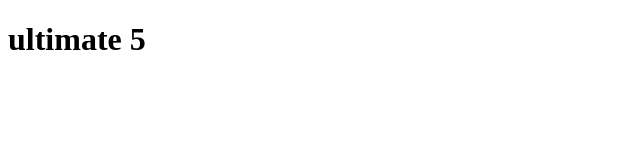
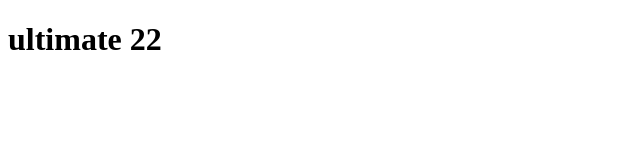
Before and after one commit to bibihajra/ultimate, a plain HTML site: page index.html in a window 1280 px wide. Shown: the full height of the page, 0-640 px from the left. Drawn offline with Linux system fonts and the light colour scheme.

Commit message:
new comment

```diff
--- a/index.html
+++ b/index.html
@@ -4,6 +4,6 @@
     <title>Document</title>
   </head>
   <body>
-    <h1>ultimate 5</h1>
+    <h1>ultimate 22</h1>
   </body>
 </html>
```
